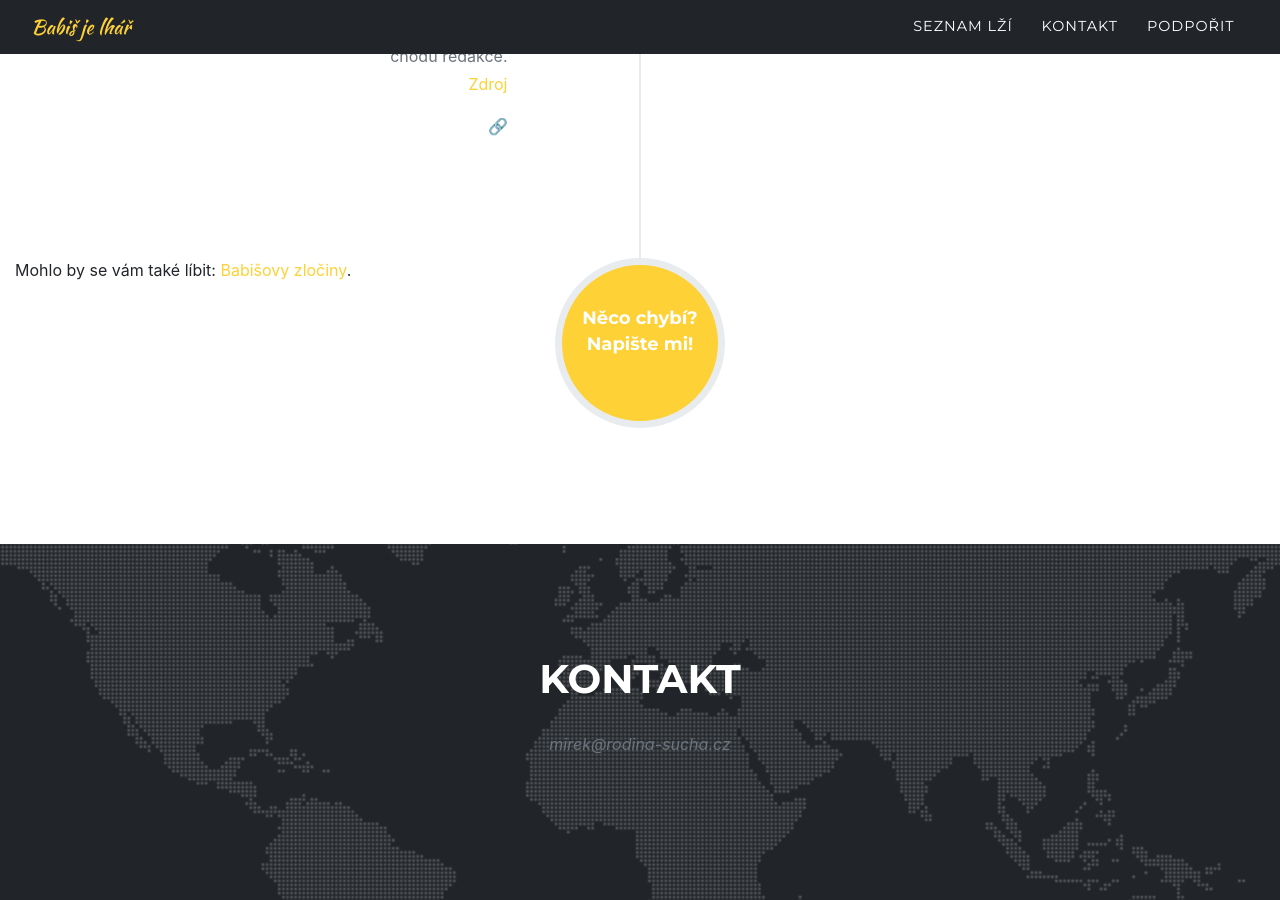
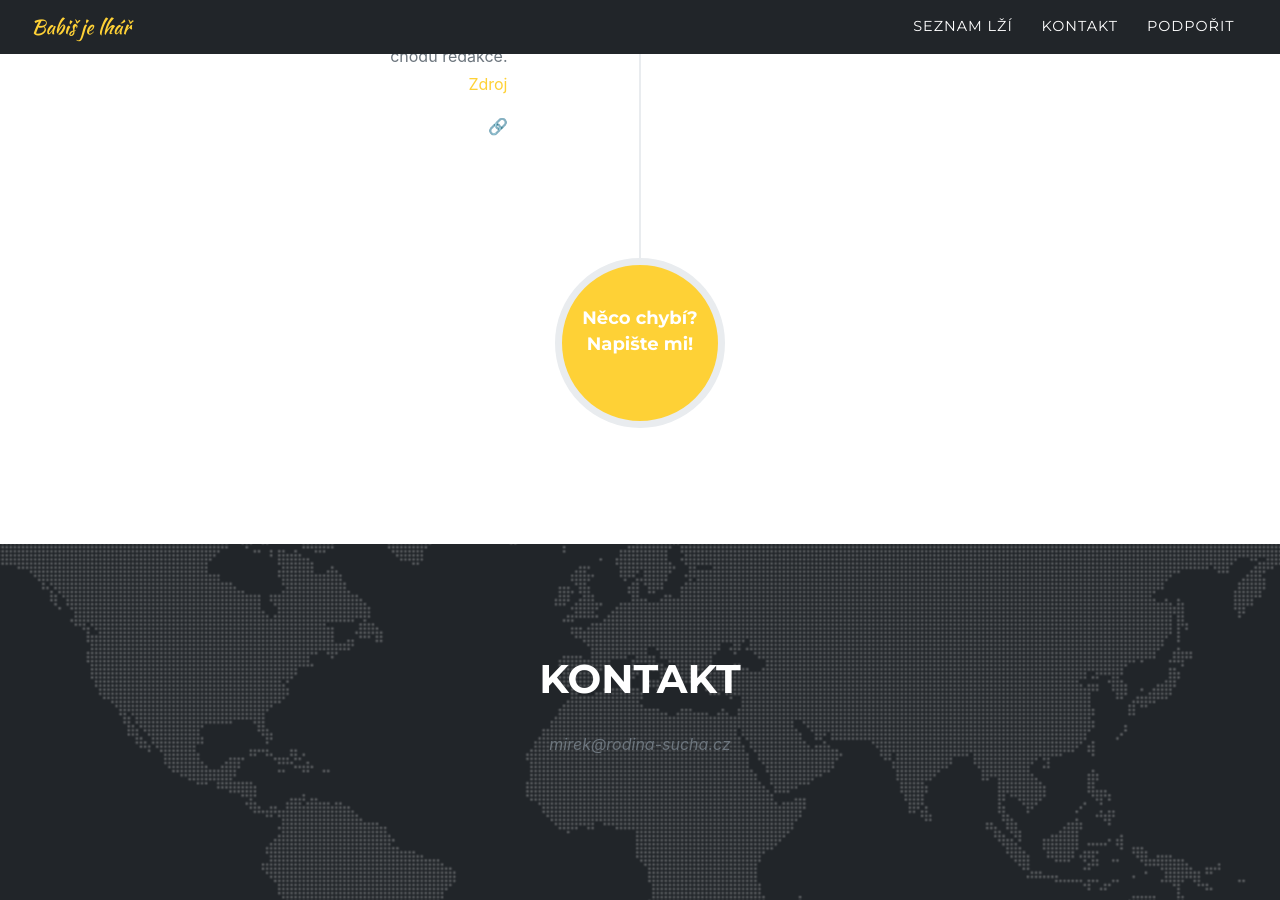
Before and after one commit to xsuchy/babisjelhar, a Jekyll site: the page built from index.md, in a window 1280 px wide and 900 px high, scrolled down 65769 px. Built offline with Jekyll 4.4.1, drawn with Linux system fonts in a browser that asks for light colours; some web fonts are replaced.

Commit message:
Revert "pridat zlociny"
This reverts commit 981fb713f39eb244d25e93e7479f1e3ba4f5cb93.

```diff
--- a/_includes/timeline.html
+++ b/_includes/timeline.html
@@ -50,9 +50,6 @@
               <div class="timeline-image">
                 <h4>{{ site.data.sitetext.timeline.end }}</h4>
               </div>
-              <div>
-                Mohlo by se vám také líbit: <a href="https://www.babisovyzlociny.cz/">Babišovy zločiny</a>.
-              </div>
             </li>
 		  {% endif %}
 
```
